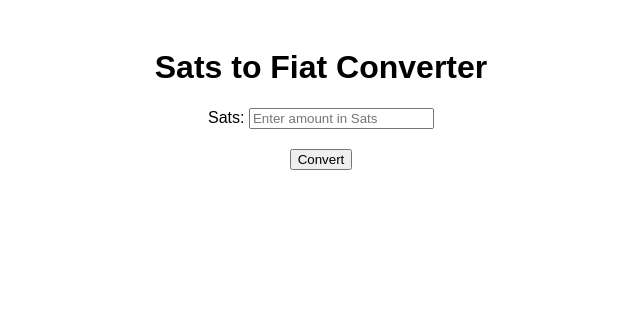
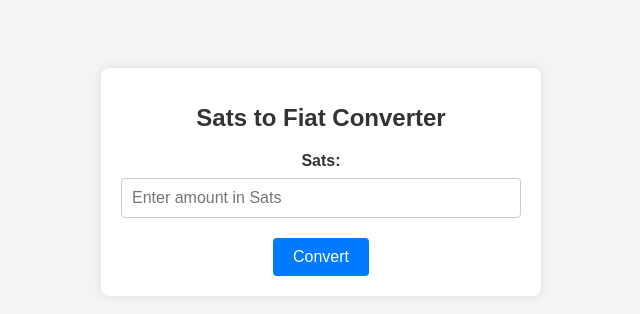
Before and after one commit to JayWalk1/sats-converter, a plain HTML site: page index.html in a window 1280 px wide. Shown: the whole page, without its empty margins (319-959 px from the left). Drawn offline with Linux system fonts and the light colour scheme.

Commit message:
Update index.html

```diff
--- a/index.html
+++ b/index.html
@@ -5,9 +5,57 @@
     <meta name="viewport" content="width=device-width, initial-scale=1.0">
     <title>Sats to Fiat Converter</title>
     <style>
-        body { font-family: Arial, sans-serif; padding: 20px; }
-        .converter { max-width: 400px; margin: auto; text-align: center; }
-        .input { margin-bottom: 20px; }
+        body {
+            font-family: Arial, sans-serif;
+            padding: 20px;
+            background-color: #f4f4f4;
+            color: #333;
+        }
+        .converter {
+            max-width: 400px;
+            margin: 40px auto;
+            padding: 20px;
+            background: #fff;
+            box-shadow: 0 0 10px rgba(0,0,0,0.1);
+            border-radius: 8px;
+            text-align: center;
+        }
+        h1 {
+            font-size: 24px;
+            margin-bottom: 20px;
+        }
+        .input {
+            margin-bottom: 20px;
+        }
+        label {
+            display: block;
+            margin-bottom: 8px;
+            font-weight: bold;
+        }
+        input[type="number"] {
+            width: calc(100% - 22px);
+            padding: 10px;
+            font-size: 16px;
+            border: 1px solid #ccc;
+            border-radius: 4px;
+        }
+        button {
+            padding: 10px 20px;
+            font-size: 16px;
+            color: #fff;
+            background-color: #007bff;
+            border: none;
+            border-radius: 4px;
+            cursor: pointer;
+            transition: background-color 0.3s ease;
+        }
+        button:hover {
+            background-color: #0056b3;
+        }
+        #results p {
+            margin: 10px 0;
+            font-size: 18px;
+        }
     </style>
 </head>
 <body>
```
